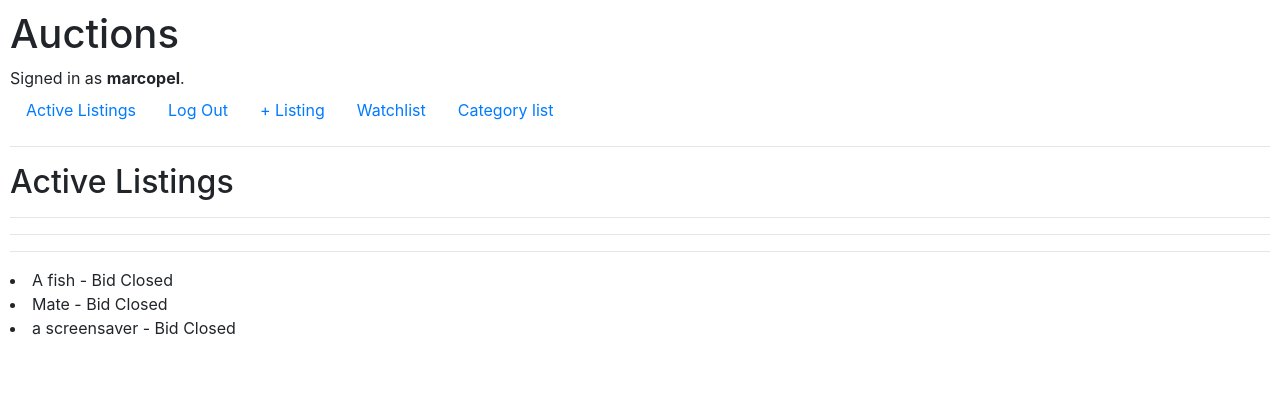
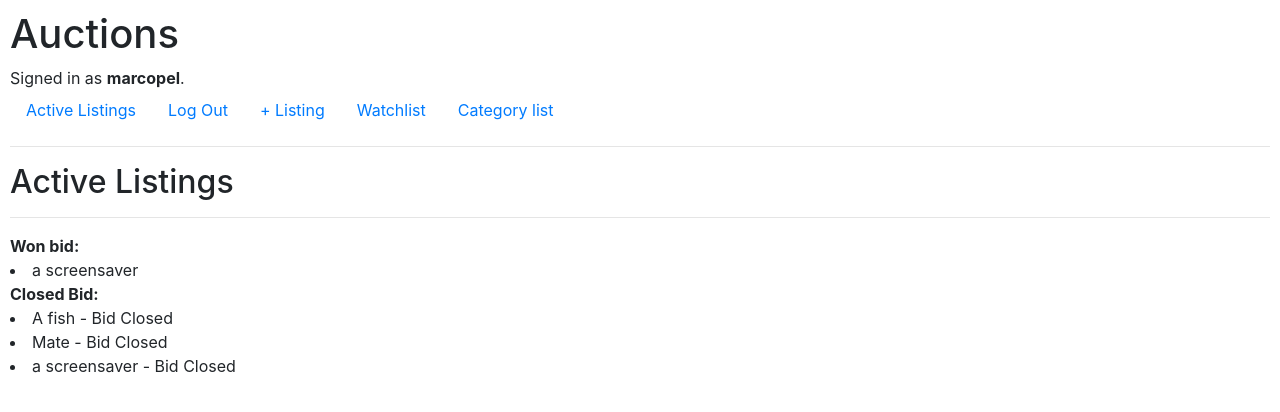
Before and after one commit to mpellino/commerce, a Django app: page / in a window 1280 px wide. Shown: the top 412 px of the page. Run offline with Django 3.2, Linux system fonts and the light colour scheme; a user stored in the database is signed in; data comes from the database, SQL or seed files in the repository; both versions use the stored data as it was after the commit; some libraries are stand-ins or nearby versions.

Commit message:
Finish with WInner functionality

```diff
--- a/auctions/models.py
+++ b/auctions/models.py
@@ -90,7 +90,7 @@ class Winner(models.Model):
     product = models.ForeignKey(AuctionListing, related_name="winner", on_delete=models.CASCADE, default=None)
 
     def __str__(self):
-        return f"{self.name}"
+        return f"{self.product}"
 
     def get_absolute_url(self):
         reverse('auction_list')
--- a/auctions/templates/auctions/index.html
+++ b/auctions/templates/auctions/index.html
@@ -10,11 +10,19 @@
             {% if listing.image %}
                 <img src="{{ listing.image.url }}"
                 width = 250>
+             <hr>
             {% endif %}
         {% endif %}
-    <hr>
     {% endfor %}
+     <hr>
+    {% if won_products %}
+        {% for won_product in won_products %}
+        <strong>Won bid:</strong>
+            <li>{{ won_product.product}}  </li>
+        {% endfor %}
+    {% endif %}
 
+    <strong>Closed Bid:</strong>
     {% for listing in products %}
         {% if listing.sold == True %}
             <li>{{ listing.product }} - Bid Closed </li>
--- a/auctions/views.py
+++ b/auctions/views.py
@@ -29,10 +29,12 @@ def close_bid(request, listing_id):
     listing.save()
 
     #TODO save user id and product id in the winner model
-    last_bid = Bid.objects.filter(product=listing).latest('value')
-
-    winner = Winner(user= last_bid.author, product= listing_id)
-    winner.save()
+    try:
+        last_bid = Bid.objects.filter(product=listing).latest('value')
+        winner = Winner(user= last_bid.author, product= listing)
+        winner.save()
+    except:
+        pass
     return render(request, "auctions/index.html")
 
 
@@ -85,7 +87,14 @@ def wishlist(request):
 def index(request):
     user = request.user
     auction_listing_objects = AuctionListing.objects.all()
+    try:
+        won_products = Winner.objects.filter(user=user).all()
+    except:
+        pass
+
     context = {"products": auction_listing_objects}
+    if won_products:
+        context.update({"won_products": won_products})
     return render(request, "auctions/index.html", context)
 
 
```
Also changed, not shown: db.sqlite3.
